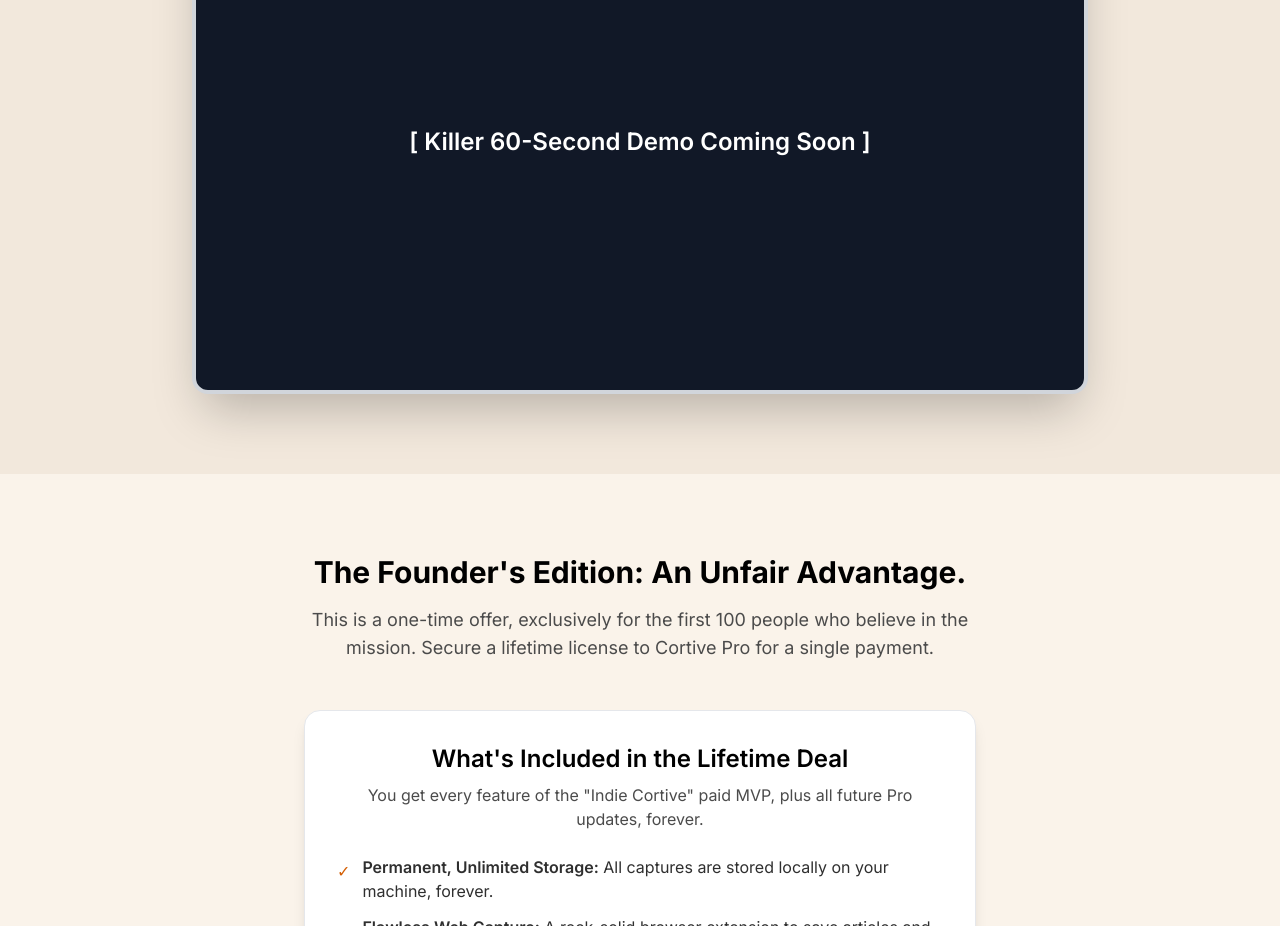
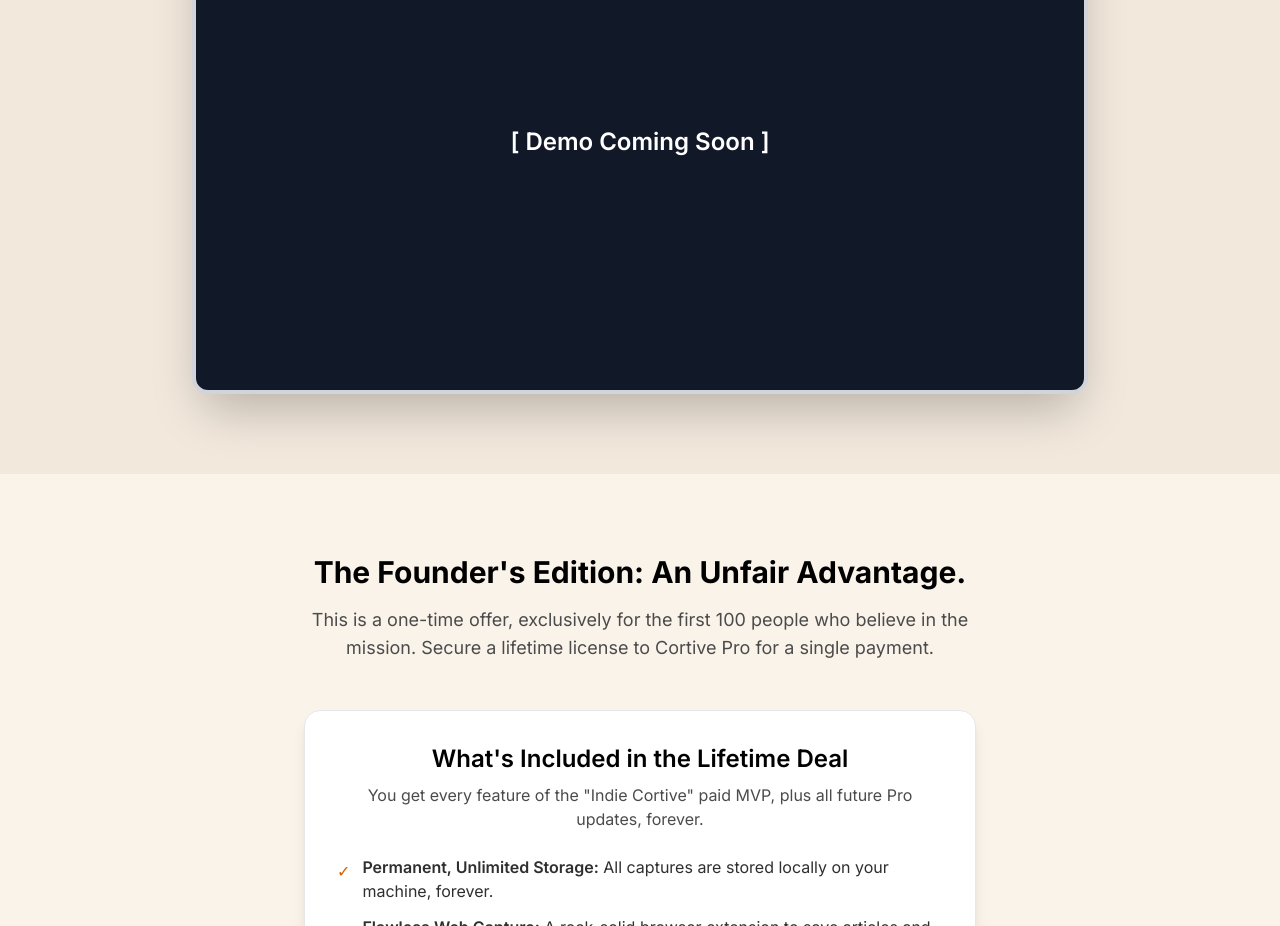
Before and after one commit to KadenDevAi/Cortive-Landing, a plain HTML site: page index.html in a window 1280 px wide. Shown: the part 1580-2506 px from the top of the page. Drawn offline with nearby package versions, Linux system fonts and the light colour scheme.

Commit message:
Update index.html

```diff
--- a/index.html
+++ b/index.html
@@ -84,7 +84,7 @@
                 <h3 class="text-3xl font-bold mb-4">See The "Aha!" Moment.</h3>
                 <p class="text-lg text-[var(--cortive-text-secondary)] max-w-3xl mx-auto mb-12">Watch the 60-second demo to see how Cortive unifies web captures, local notes, and clipboard content into one instantly searchable library.</p>
                 <div class="max-w-4xl mx-auto bg-gray-900 rounded-2xl shadow-2xl aspect-video flex items-center justify-center border-4 border-gray-300">
-                    <p class="text-white text-2xl font-semibold">[ Killer 60-Second Demo Coming Soon ]</p>
+                    <p class="text-white text-2xl font-semibold">[ Demo Coming Soon ]</p>
                 </div>
             </div>
         </section>
```
